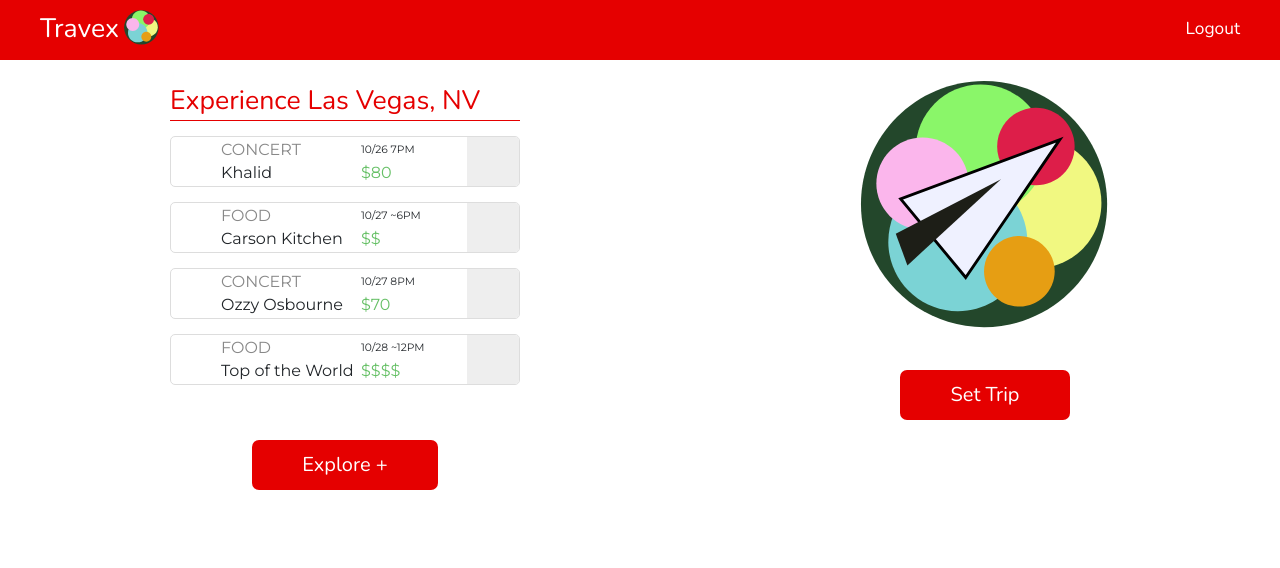
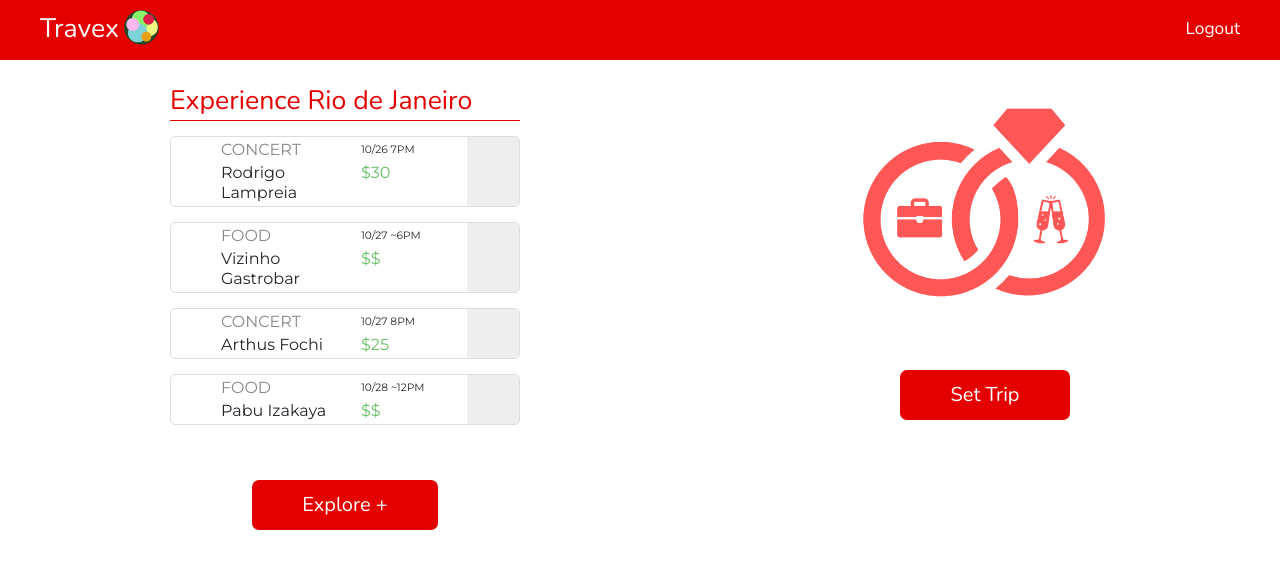
Before and after one commit to BenWong1097/Travex, a React (Create React App) app: page /experiential in a window 1280 px wide. Shown: the top 568 px of the page. Built offline with nearby package versions, Linux system fonts and the light colour scheme.

Commit message:
Changed to Joshua's logo and modified to fit story of Diego Marquez, traveller going to Rio

```diff
--- a/src/PageExpense.js
+++ b/src/PageExpense.js
@@ -1,7 +1,7 @@
 import React from 'react';
 import { Link } from 'react-router-dom';
 
-import colorLogo from './travex_logo_color.svg';
+import colorLogo from './travex_logo_color2.png';
 
 import { ComponentFilterListContainer } from './Components/ComponentFilterListContainer.js';
 
@@ -28,9 +28,9 @@ export function PageExpense(){
           </div>
           <div className="flex expense-li no-padding expense-personal">
             <div className="clmn-5">
-              <p className="green">$80</p>
+              <p className="green">$30</p>
             </div>
-            <div className="clmn-5"><p>Khalid</p></div>
+            <div className="clmn-5"><p>Rodrigo Lampreia</p></div>
             <div className="clmn-5"><p>10/26</p></div>
             <div className="clmn-5"><p>7PM</p></div>
             <div className="clmn-5"><p>x1</p></div>
@@ -38,9 +38,9 @@ export function PageExpense(){
 
           <div className="flex expense-li no-padding expense-personal">
             <div className="clmn-5">
-              <p className="green">$70</p>
+              <p className="green">$25</p>
             </div>
-            <div className="clmn-5"><p>HONNE</p></div>
+            <div className="clmn-5"><p>Arthus Fochi</p></div>
             <div className="clmn-5"><p>10/27</p></div>
             <div className="clmn-5"><p>7PM</p></div>
             <div className="clmn-5"><p>x1</p></div>
--- a/src/PageExperiential.js
+++ b/src/PageExperiential.js
@@ -1,32 +1,32 @@
 import React from 'react';
 import { Link } from 'react-router-dom';
 
-import colorLogo from './travex_logo_color.svg';
+import colorLogo from './travex_logo_color2.png';
 
 export function PageExperiential(props){
     return (
         <div className="body flex">
             <div className="col flex flex-c space-top">
                 <div className="title-block">
-                    <p className="title-att">Experience Las Vegas, NV</p>
+                    <p className="title-att">Experience Rio de Janeiro</p>
                 </div>
 
                 <div className="itinerary-list">
                     <div className="flex itinerary-li no-padding">
                         <div>
                             <p className="grey">CONCERT</p>
-                            <p>Khalid</p>
+                            <p>Rodrigo Lampreia</p>
                         </div>
                         <div>
                             <p className="txt-sm">10/26 7PM</p>
-                            <p className="green">$80</p>
+                            <p className="green">$30</p>
                         </div>
                     </div>
 
                     <div className="flex itinerary-li no-padding">
                         <div>
                             <p className="grey">FOOD</p>
-                            <p>Carson Kitchen</p>
+                            <p>Vizinho Gastrobar</p>
                         </div>
                         <div>
                             <p className="txt-sm">10/27 ~6PM</p>
@@ -37,22 +37,22 @@ export function PageExperiential(props){
                     <div className="flex itinerary-li no-padding">
                         <div>
                             <p className="grey">CONCERT</p>
-                            <p>Ozzy Osbourne</p>
+                            <p>Arthus Fochi</p>
                         </div>
                         <div>
                             <p className="txt-sm">10/27 8PM</p>
-                            <p className="green">$70</p>
+                            <p className="green">$25</p>
                         </div>
                     </div>
 
                     <div className="flex itinerary-li no-padding">
                         <div>
                             <p className="grey">FOOD</p>
-                            <p className="">Top of the World</p>
+                            <p className="">Pabu Izakaya</p>
                         </div>
                         <div>
                             <p className="txt-sm">10/28 ~12PM</p>
-                            <p className="green">$$$$</p>
+                            <p className="green">$$</p>
                         </div>
                     </div>
                 </div>
--- a/src/PageExplore.js
+++ b/src/PageExplore.js
@@ -1,7 +1,7 @@
 import React from 'react';
 import { Link } from 'react-router-dom';
 
-import colorLogo from './travex_logo_color.svg';
+import colorLogo from './travex_logo_color2.png';
 
 import { ComponentFilterListContainer } from './Components/ComponentFilterListContainer.js';
 
@@ -16,22 +16,22 @@ export function PageExplore(props){
         <ComponentFilterListContainer
           filterList={["Cart", "Concert", "Food", "Tour", "Etc"]} active={1}
           list={[
-            {title: 'CONCERT', subtitle: 'Khalid', time: '10/26 7PM', price: 80, filter:1},
-            {title: 'CONCERT', subtitle: 'Santana', time: '10/26 9PM', price: 60, filter:1},
-            {title: 'CONCERT', subtitle: 'Ozzy Osbourne', time: '10/27 8PM', price: 70, filter:1},
-            {title: 'CONCERT', subtitle: 'HONNE', time: '10/27 7PM', price: 70, filter:1},
-            {title: 'FOOD', subtitle: 'Other mama', price: '$', filter:2},
-            {title: 'FOOD', subtitle: 'Aburiya Raku', price: '$$', filter:2},
-            {title: 'FOOD', subtitle: 'Carson Kitchen', price: '$', filter:2},
-            {title: 'FOOD', subtitle: 'The Egg & I', price: '', filter:2},
-            {title: 'TOUR', subtitle: 'Big Bus Tours', price: 45, filter:3},
-            {title: 'TOUR', subtitle: 'Night Club Tour', price: 79, filter:3},
-            {title: 'TOUR', subtitle: 'Seven Magic M...', price: 35, filter:3},
-            {title: 'TOUR', subtitle: 'Scoot City Tours', price: 250, filter:3},
-            {title: 'FESTIVAL', subtitle: 'Life is Beaut...', time: '10/27 2PM', price: 50, filter:4},
+            {title: 'CONCERT', subtitle: 'Rodrigo Lampreia', time: '10/26 7PM', price: 30, filter:1},
+            {title: 'CONCERT', subtitle: 'Melim', time: '10/26 9PM', price: 20, filter:1},
+            {title: 'CONCERT', subtitle: 'Ludmilla', time: '10/27 8PM', price: 15, filter:1},
+            {title: 'CONCERT', subtitle: 'Arthus Fochi', time: '10/27 7PM', price: 25, filter:1},
+            {title: 'FOOD', subtitle: 'Pabu Izakaya', price: '$', filter:2},
+            {title: 'FOOD', subtitle: 'Vizinho Gastrobar', price: '$', filter:2},
+            {title: 'FOOD', subtitle: 'Chez Claude', price: '$', filter:2},
+            {title: 'FOOD', subtitle: 'Bibi Sucos', price: '', filter:2},
+            {title: 'TOUR', subtitle: 'Big Bus Tours', price: 20, filter:3},
+            {title: 'TOUR', subtitle: 'Night Club Tour', price: 35, filter:3},
+            {title: 'TOUR', subtitle: 'Seven Magic M...', price: 20, filter:3},
+            {title: 'TOUR', subtitle: 'Scoot City Tours', price: 70, filter:3},
+            {title: 'FESTIVAL', subtitle: 'Life is Beaut...', time: '10/27 2PM', price: 25, filter:4},
             {title: 'PARTY', subtitle: 'Simp City', time: '10/26 10PM', price: 10, filter:4},
             {title: 'SHOW', subtitle: 'Murray the Mag...', time: '10/26 7PM', price: 30, filter:4},
-            {title: 'FESTIVAL', subtitle: 'Food & Wine Fe...', time: '10/27 2PM', price: 50, filter:4},
+            {title: 'FESTIVAL', subtitle: 'Food & Wine Fe...', time: '10/27 2PM', price: 25, filter:4},
           ]}/>
       </div>
 
--- a/src/PageHome.js
+++ b/src/PageHome.js
@@ -1,7 +1,7 @@
 import React from 'react';
 import { Link } from 'react-router-dom'
 
-import colorLogo from './travex_logo_color.svg';
+import colorLogo from './travex_logo_color2.png';
 
 export function PageHome(props){
   return(
@@ -9,10 +9,10 @@ export function PageHome(props){
       <div className="col flex flex-c space-top">
         <img className="logo" src={colorLogo} alt="travex logo"/>
         <div className="desc">
-          <p>Brandon Kiek</p>
+          <p>Diego Marquez</p>
           <hr/>
-          <p>Apple</p>
-          <p>Software Developer</p>
+          <p>Company ABC</p>
+          <p>Consultant</p>
           <p>Employee: 13942</p>
         </div>
       </div>
--- a/src/PageItinerary.js
+++ b/src/PageItinerary.js
@@ -19,7 +19,7 @@ export function PageItinerary(props){
           <div className="flex itinerary-li">
             <div>
               <p className="grey">FLIGHT</p>
-              <p>DFW → LAS</p>
+              <p>DFW → GIG</p>
             </div>
             <div>
               <p className="txt-sm">10/26 11AM</p>
@@ -30,7 +30,7 @@ export function PageItinerary(props){
           <div className="flex itinerary-li">
             <div>
               <p className="grey">RIDE</p>
-              <p>LAS → Best...</p>
+              <p>GIG → Ever...</p>
             </div>
             <div>
               <p className="txt-sm">&nbsp;</p>
@@ -41,7 +41,7 @@ export function PageItinerary(props){
           <div className="flex itinerary-li">
             <div>
               <p className="grey">STAY</p>
-              <p>Best Weste...</p>
+              <p>Everest Rio...</p>
             </div>
             <div>
               <p className="txt-sm">10/26 - 10/28</p>
@@ -52,7 +52,7 @@ export function PageItinerary(props){
           <div className="flex itinerary-li">
             <div>
               <p className="grey">RIDE</p>
-              <p>Best... → LAS</p>
+              <p>Ever... → GIG</p>
             </div>
             <div>
               <p className="txt-sm">&nbsp;</p>
@@ -63,7 +63,7 @@ export function PageItinerary(props){
           <div className="flex itinerary-li">
             <div>
               <p className="grey">FLIGHT</p>
-              <p>LAS → DFW</p>
+              <p>GIG → DFW</p>
             </div>
             <div>
               <p className="txt-sm">10/28 9AM</p>
@@ -81,12 +81,12 @@ export function PageItinerary(props){
 
         <div className="options-list">
           <div className="options-li">
-            Best Western McCarran Inn
+            Everest Rio Hotel
             <span className="options-li-b green-bg white">$$</span>
           </div>
 
           <div className="options-li">
-            Holiday Inn Express Las Vegas - South
+            Grand Hyatt Rio de Janeiro
             <span className="options-li-b green-bg white">$$</span>
           </div>
 
@@ -96,12 +96,12 @@ export function PageItinerary(props){
           </div>
 
           <div className="options-li">
-            Golden Nugget Las Vegas Hotel
+            JW Mariott Hotel Rio de Janeiro
             <span className="options-li-b yellow-bg white">$$$</span>
           </div>
 
           <div className="options-li">
-            Mandalay Bay Resort and Casino
+            Janeiro Hotel
             <span className="options-li-b yellow-bg white">$$$</span>
           </div>
         </div>
--- a/src/PageNewTrip.js
+++ b/src/PageNewTrip.js
@@ -1,7 +1,7 @@
 import React from 'react';
 import { Link } from 'react-router-dom';
 
-import colorLogo from './travex_logo_color.svg';
+import colorLogo from './travex_logo_color2.png';
 
 export function PageNewTrip(props){
   return(
@@ -14,7 +14,8 @@ export function PageNewTrip(props){
           <div className="input-container flex flex-ce">
             <form>
               <label>
-                <input type="text" name="origin" placeholder="Airport (e.g. DFW)"/>
+                {/* <input type="text" name="origin" placeholder="Airport (e.g. DFW)"/> */}
+                <input type="text" name="origin" placeholder="DFW"/>
               </label>
             </form>
           </div>
@@ -26,7 +27,8 @@ export function PageNewTrip(props){
           <div className="input-container flex flex-ce">
             <form>
               <label>
-                <input type="text" name="origin" placeholder="Airport (e.g. DFW)"/>
+                {/* <input type="text" name="origin" placeholder="Airport (e.g. DFW)"/> */}
+                <input type="text" name="origin" placeholder="GIG"/>
               </label>
             </form>
           </div>
@@ -38,7 +40,8 @@ export function PageNewTrip(props){
           <div className="input-container flex flex-ce">
             <form>
               <label>
-                <input type="text" name="origin" placeholder="DD/MM/YY"/>
+                {/* <input type="text" name="origin" placeholder="DD/MM/YY"/> */}
+                <input type="text" name="origin" placeholder="26/10/2019"/>
               </label>
             </form>
           </div>
@@ -50,7 +53,8 @@ export function PageNewTrip(props){
           <div className="input-container flex flex-ce">
             <form>
               <label>
-                <input type="text" name="origin" placeholder="DD/MM/YY"/>
+                {/* <input type="text" name="origin" placeholder="DD/MM/YY"/> */}
+                <input type="text" name="origin" placeholder="28/10/2019"/>
               </label>
             </form>
           </div>
```
Also changed, not shown: src/travex_logo_color2.png (added).
